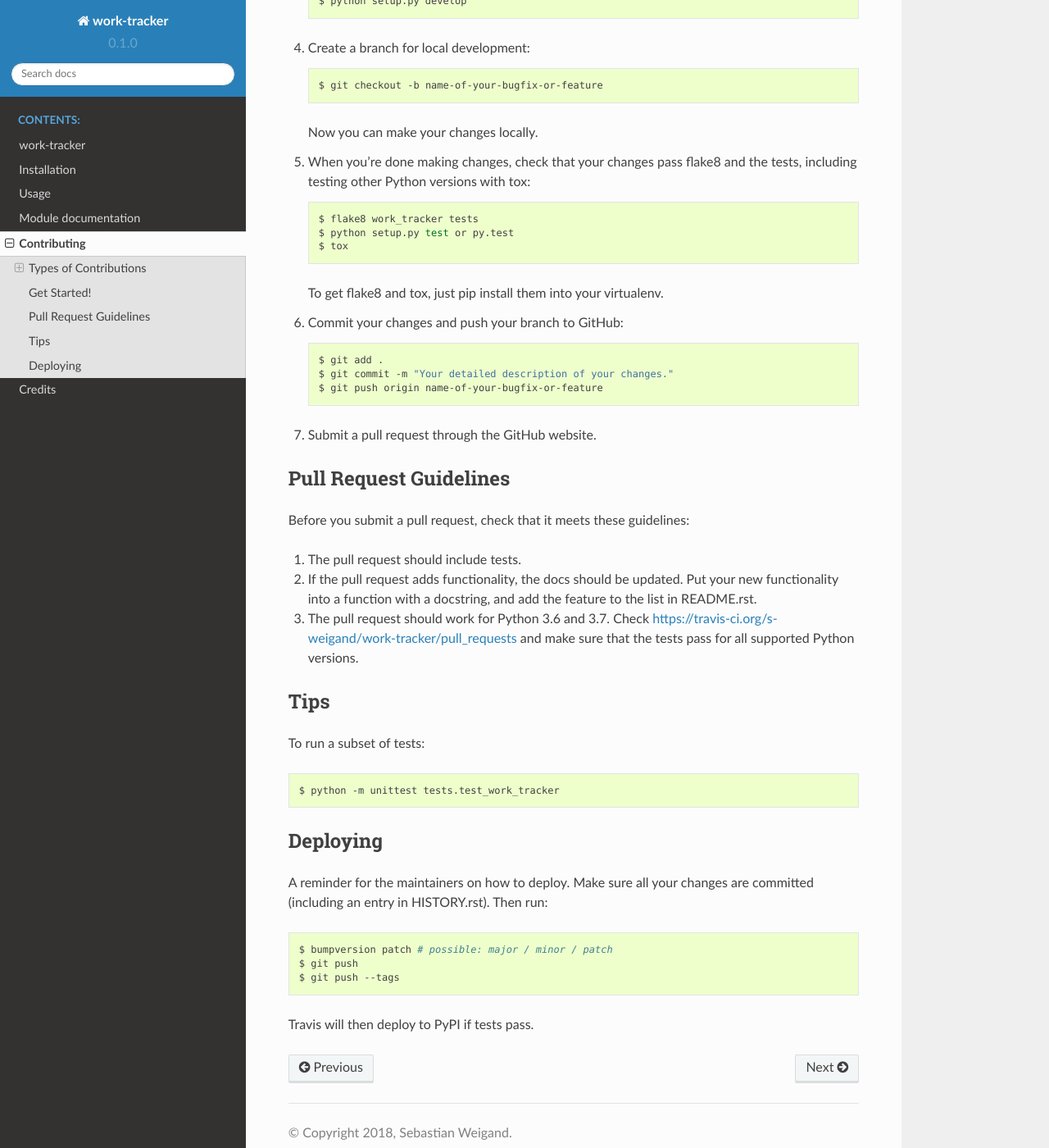
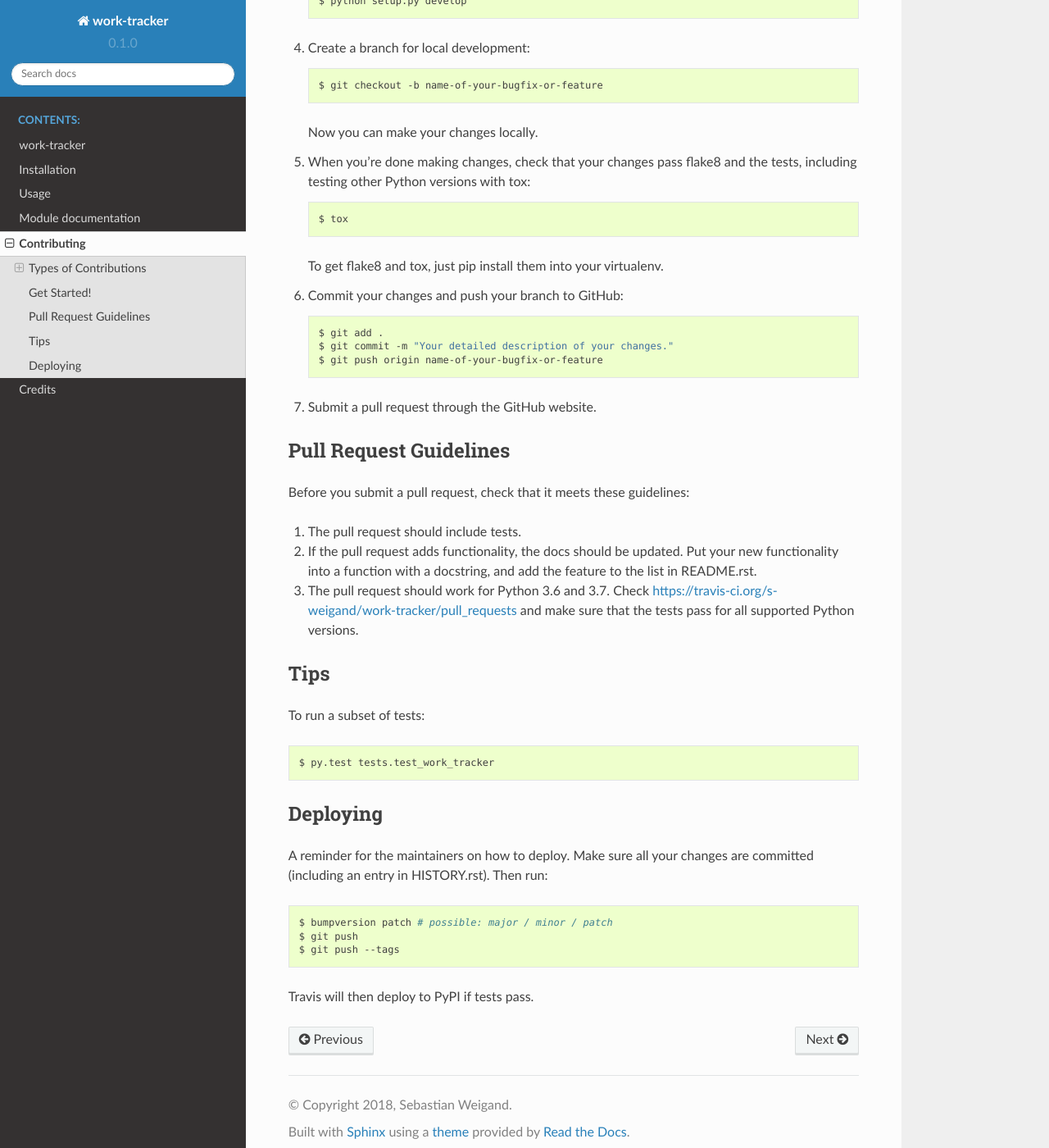
Before and after one commit to s-weigand/work-tracker, a Sphinx documentation site: the page built from docs/contributing.rst, in a window 1280 px wide and 1400 px high, scrolled down 1554 px. Shown: the whole window at 82% size. Built offline with Sphinx 7.4.7 and the Read the Docs theme 2.0.0, drawn with Linux system fonts in a browser that asks for light colours.

Commit message:
fixed some more links and instructions in the docs

```diff
--- a/CONTRIBUTING.rst
+++ b/CONTRIBUTING.rst
@@ -79,8 +79,7 @@
 5. When you're done making changes, check that your changes pass flake8 and the
    tests, including testing other Python versions with tox::
 
-    $ flake8 work_tracker tests
-    $ python setup.py test or py.test
+
     $ tox
 
    To get flake8 and tox, just pip install them into your virtualenv.
@@ -112,7 +111,7 @@
 To run a subset of tests::
 
 
-    $ python -m unittest tests.test_work_tracker
+    $ py.test tests.test_work_tracker
 
 Deploying
 ---------
--- a/docs/installation.rst
+++ b/docs/installation.rst
@@ -32,7 +32,7 @@
 
 .. code-block:: console
 
-    $ git clone git://github.com/s-weigand/work_tracker
+    $ git clone git://github.com/s-weigand/work-tracker
 
 Or download the `tarball`_:
 
```
